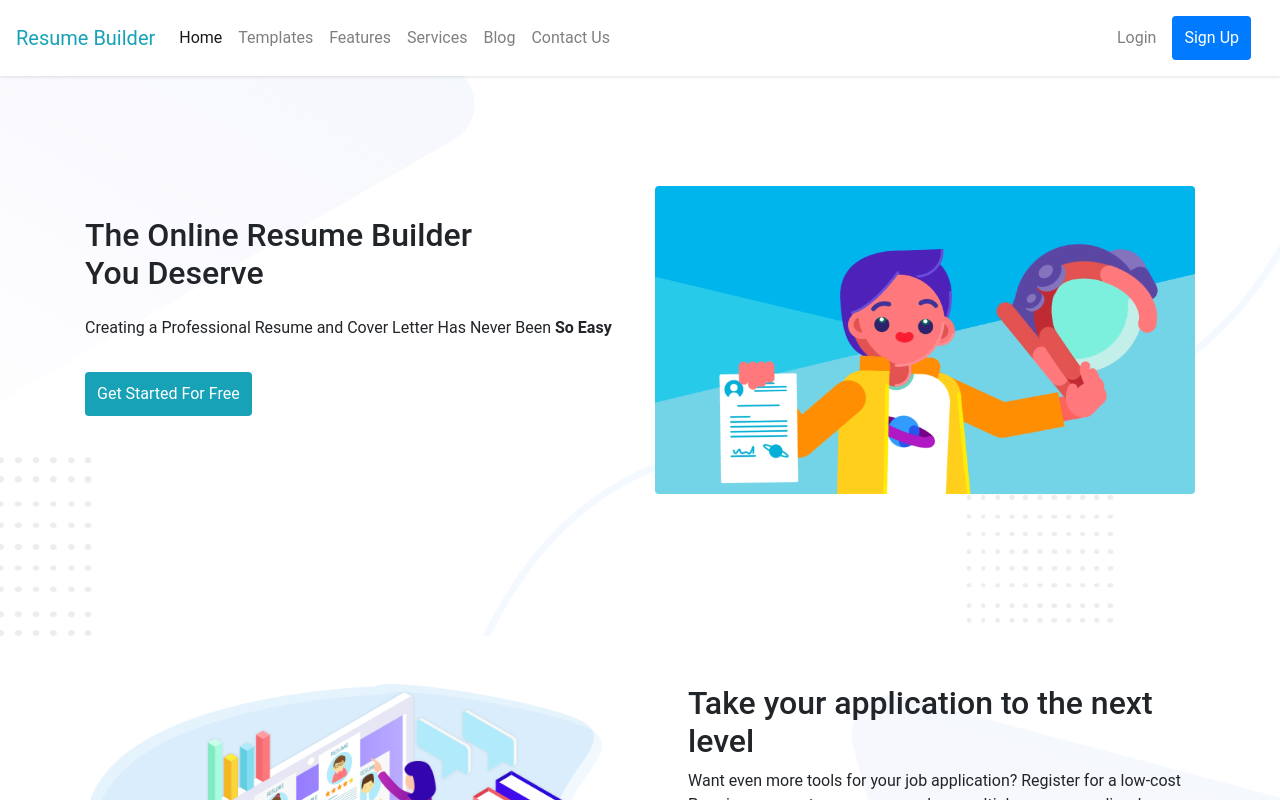
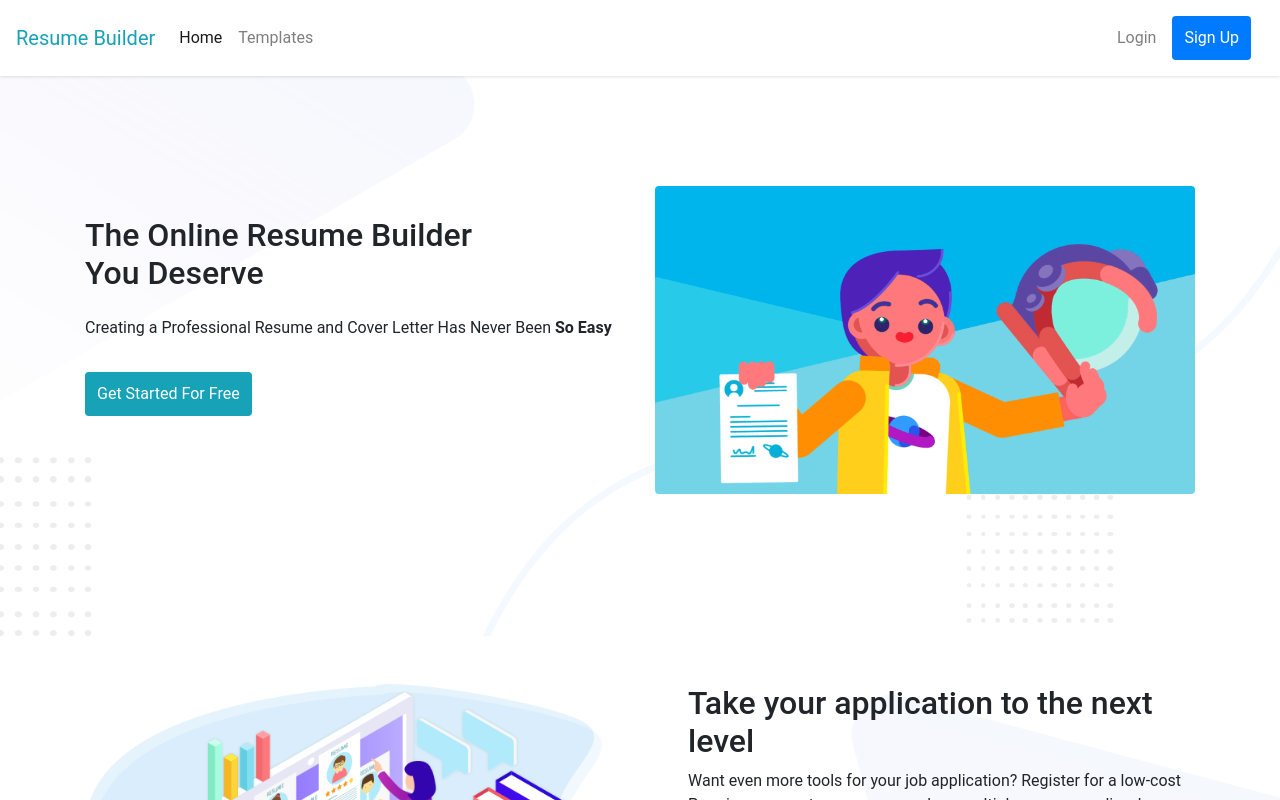
Before and after one commit to javed97/resume-generator, a React (Create React App) app: page / in a window 1280 px wide. Shown: the top 800 px of the page. Built offline with nearby package versions, Linux system fonts and the light colour scheme; no server answers.

Commit message:
Updated main tf

```diff
--- a/src/components/Landing-page/Header/Header.js
+++ b/src/components/Landing-page/Header/Header.js
@@ -23,7 +23,7 @@ const Header = () => {
           <li class="nav-item">
             <Link class="nav-link" to="/#Templates">Templates</Link>
           </li>
-          <li class="nav-item">
+          {/* <li class="nav-item">
             <Link class="nav-link" to="/#Features">Features</Link>
           </li>
           <li class="nav-item">
@@ -34,7 +34,7 @@ const Header = () => {
           </li>
           <li class="nav-item">
             <Link class="nav-link" to="/#ContactUs">Contact Us</Link>
-          </li>
+          </li> */}
         </ul>
 
         <ul className='navbar-nav align-items-center'>
```
Also changed, not shown: 1 other file (tests, documents, lock files or other folders).
